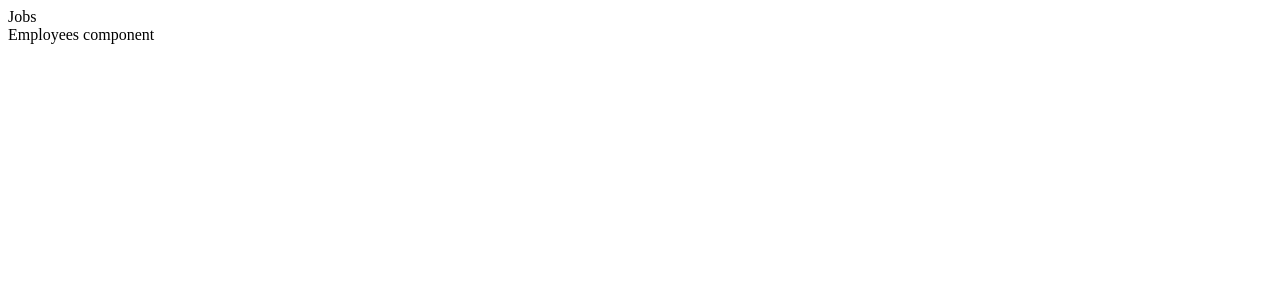
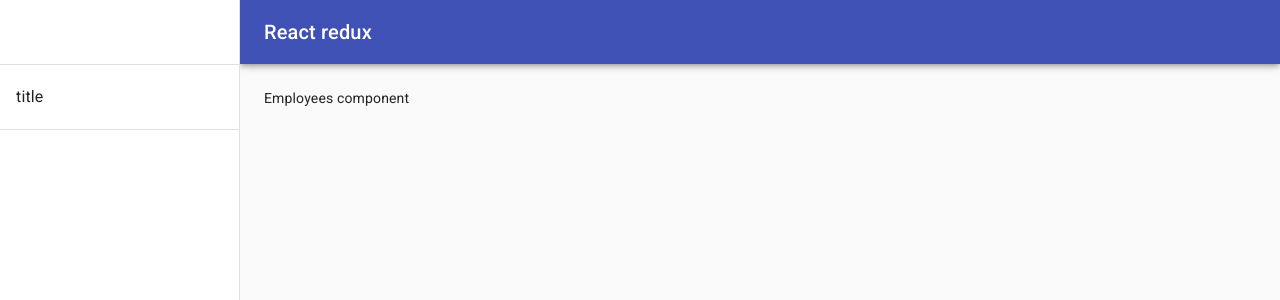
Before and after one commit to PElfimov/react-redux, a React (Create React App) app: page / in a window 1280 px wide. Shown: the top 300 px of the page. Built offline with nearby package versions, Linux system fonts and the light colour scheme; no server answers.

Commit message:
add some markup

```diff
--- a/src/App.tsx
+++ b/src/App.tsx
@@ -1,11 +1,27 @@
 import Employees from "components/Employees";
 import Jobs from "components/Jobs";
+import { makeStyles } from "@material-ui/core/styles";
+
+const useStyles = makeStyles((theme) => ({
+  root: {
+    display: "flex",
+  },
+  toolbar: theme.mixins.toolbar,
+  content: {
+    flexGrow: 1,
+    padding: theme.spacing(3),
+  },
+}));
 
 function App() {
+  const classes = useStyles();
   return (
-    <div className="App">
+    <div className={classes.root}>
       <Jobs />
-      <Employees />
+      <main className={classes.content}>
+        <div className={classes.toolbar} />
+        <Employees />
+      </main>
     </div>
   );
 }
--- a/src/components/Jobs/index.tsx
+++ b/src/components/Jobs/index.tsx
@@ -1,3 +1,4 @@
+import Navigation from "components/common/Navigation";
 import { JOBS } from "modules/api/endpoints";
 import { useEffect } from "react";
 import useFetch from "./../../hooks/useFech";
@@ -9,5 +10,5 @@ export default function Jobs() {
   }, [performFetch]);
 
   console.log(response);
-  return <div>Jobs</div>;
+  return <Navigation loading={false} services={[]} />;
 }
--- /dev/null
+++ b/src/components/common/Navigation.tsx
@@ -0,0 +1,128 @@
+import React, { useCallback } from "react";
+import PropTypes from "prop-types";
+import AppBar from "@material-ui/core/AppBar";
+import CssBaseline from "@material-ui/core/CssBaseline";
+import Divider from "@material-ui/core/Divider";
+import Drawer from "@material-ui/core/Drawer";
+import Hidden from "@material-ui/core/Hidden";
+import IconButton from "@material-ui/core/IconButton";
+import InboxIcon from "@material-ui/icons/MoveToInbox";
+import List from "@material-ui/core/List";
+import ListItem from "@material-ui/core/ListItem";
+import ListItemIcon from "@material-ui/core/ListItemIcon";
+import ListItemText from "@material-ui/core/ListItemText";
+import MailIcon from "@material-ui/icons/Mail";
+import MenuIcon from "@material-ui/icons/Menu";
+import Toolbar from "@material-ui/core/Toolbar";
+import Typography from "@material-ui/core/Typography";
+import { makeStyles, useTheme } from "@material-ui/core/styles";
+import { CircularProgress, Grid } from "@material-ui/core";
+import NavigationItem from "./NavigationItem";
+
+const drawerWidth = 240;
+
+const useStyles = makeStyles((theme) => ({
+  drawer: {
+    [theme.breakpoints.up("sm")]: {
+      width: drawerWidth,
+      flexShrink: 0,
+    },
+  },
+  appBar: {
+    [theme.breakpoints.up("sm")]: {
+      width: `calc(100% - ${drawerWidth}px)`,
+      marginLeft: drawerWidth,
+    },
+  },
+  menuButton: {
+    marginRight: theme.spacing(2),
+    [theme.breakpoints.up("sm")]: {
+      display: "none",
+    },
+  },
+  toolbar: theme.mixins.toolbar,
+  drawerPaper: {
+    width: drawerWidth,
+  },
+}));
+
+interface Props {
+  loading: boolean;
+  services: any;
+}
+
+export default function Navigation({ loading, services }: Props) {
+  const classes = useStyles();
+  const theme = useTheme();
+  const [mobileOpen, setMobileOpen] = React.useState(false);
+  const handleDrawerToggle = useCallback(
+    () => setMobileOpen(!mobileOpen),
+    [mobileOpen]
+  );
+
+  const drawer = (
+    <div>
+      <div className={classes.toolbar} />
+      <Divider />
+      <List>
+        {loading || !services ? (
+          <Grid container justify={`center`}>
+            <CircularProgress />
+          </Grid>
+        ) : (
+          <NavigationItem id={`5`} jobId={`job`} title={`title`} />
+        )}
+      </List>
+      <Divider />
+    </div>
+  );
+
+  return (
+    <>
+      <AppBar position="fixed" className={classes.appBar}>
+        <Toolbar>
+          <IconButton
+            color="inherit"
+            aria-label="open drawer"
+            edge="start"
+            onClick={handleDrawerToggle}
+            className={classes.menuButton}
+          >
+            <MenuIcon />
+          </IconButton>
+          <Typography variant="h6" noWrap>
+            React redux
+          </Typography>
+        </Toolbar>
+      </AppBar>
+      <nav className={classes.drawer} aria-label="mailbox folders">
+        <Hidden smUp implementation="css">
+          <Drawer
+            container={() => document.body}
+            open={mobileOpen}
+            onClose={handleDrawerToggle}
+            classes={{
+              paper: classes.drawerPaper,
+            }}
+            ModalProps={{
+              keepMounted: true,
+            }}
+          >
+            {drawer}
+          </Drawer>
+        </Hidden>
+        <Hidden xsDown implementation="css">
+          <Drawer
+            classes={{
+              paper: classes.drawerPaper,
+            }}
+            variant="permanent"
+            open
+          >
+            {drawer}
+          </Drawer>
+        </Hidden>
+      </nav>
+    </>
+  );
+}
--- /dev/null
+++ b/src/components/common/NavigationItem.tsx
@@ -0,0 +1,26 @@
+import React, { useCallback } from "react";
+import ListItem from "@material-ui/core/ListItem";
+import ListItemText from "@material-ui/core/ListItemText";
+// import { filterEmployees } from "modules/app/actions";
+// import { selectAppState } from "modules/app/selectors";
+import { useDispatch, useSelector } from "react-redux";
+
+interface Props {
+  id: string;
+  jobId: string;
+  title: string;
+}
+
+export default function NavigationItem({ id, jobId, title }: Props) {
+  const dispatch = useDispatch();
+  //   const appState = useSelector(selectAppState);
+  //   const action = useCallback(() => {
+  //     dispatch(filterEmployees(jobId));
+  //   }, [jobId, dispatch]);
+
+  return (
+    <ListItem button>
+      <ListItemText primary={title} />
+    </ListItem>
+  );
+}
--- a/src/index.tsx
+++ b/src/index.tsx
@@ -1,11 +1,12 @@
 import ReactDOM from "react-dom";
-
+import CssBaseline from "@material-ui/core/CssBaseline";
 import App from "App";
 import { Provider } from "react-redux";
 import store from "./store";
 
 ReactDOM.render(
   <Provider store={store}>
+    <CssBaseline />
     <App />
   </Provider>,
   document.getElementById("root")
```
